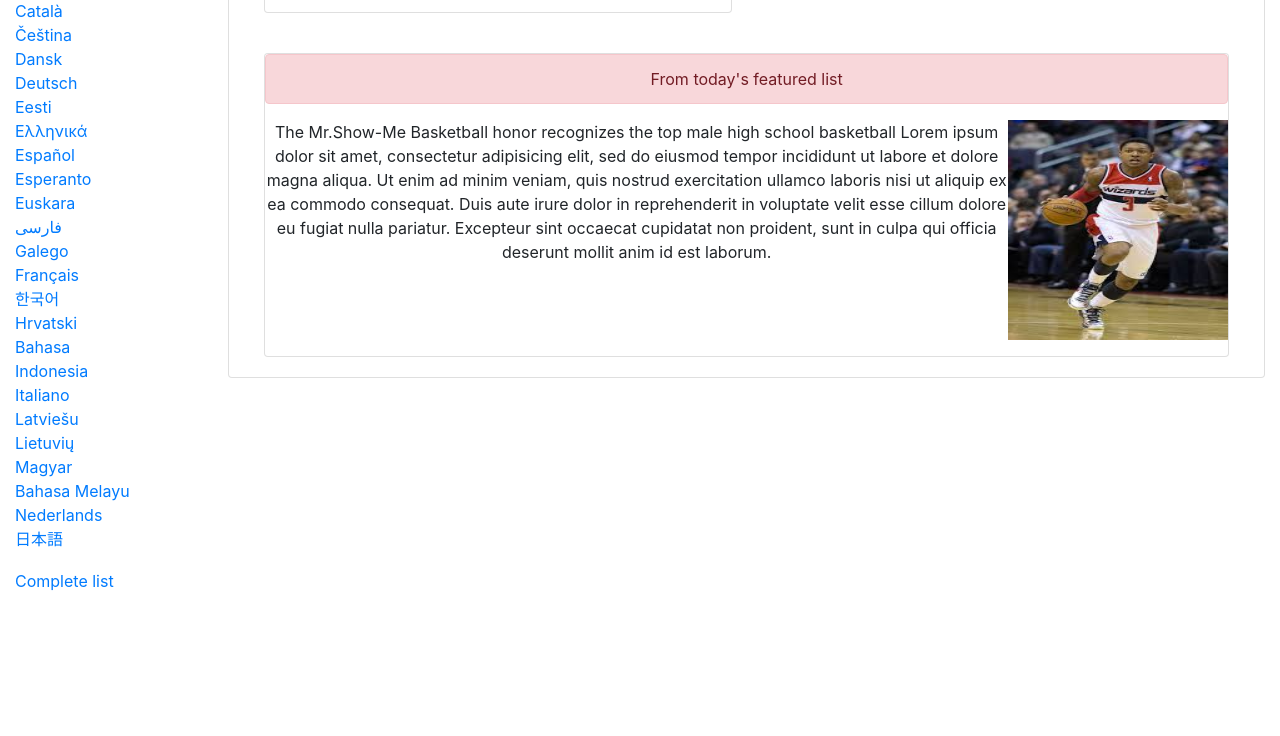
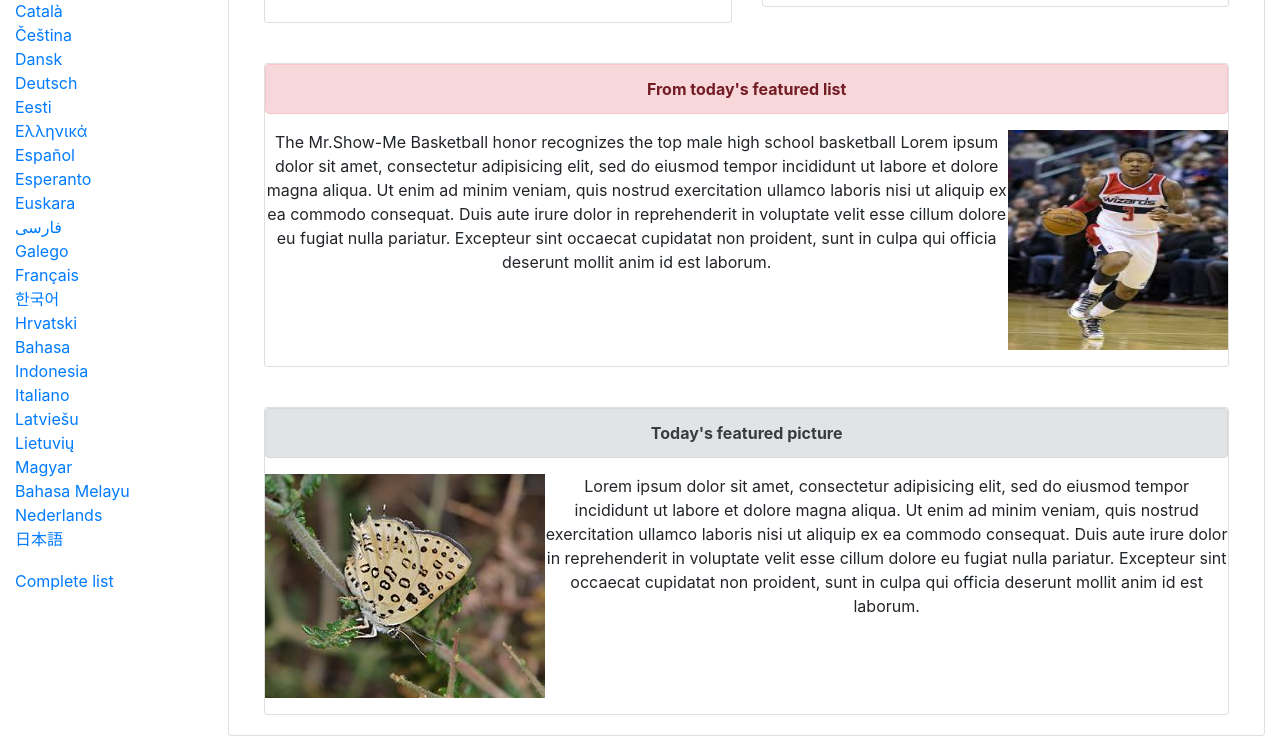
Before and after one commit to briananointed/wikipedia-clone, a plain HTML site: page index.html in a window 1280 px wide. Shown: the part 1157-1893 px from the top of the page. Before the commit the page ends 1750 px from the top, so only its background shows below. Drawn offline with Linux system fonts and the light colour scheme.

Commit message:
make final changes

```diff
--- a/index.html
+++ b/index.html
@@ -1,6 +1,7 @@
 <!DOCTYPE html>
 <html>
   <head>
+    <link rel="shortcut icon" href="images/icon.jpeg" type="image/jpeg">
     <link href="css/bootstrap.css" rel="stylesheet" type="text/css" media="all">
     <title></title>
   </head>
@@ -42,7 +43,7 @@
                   <a class="nav-viewhistory" href="#">View history</a>
                 </li>
                 <li class="social pull-right">
-                  <a> <input type="text" name="Search Wikipedia" title="Search Wikipedia"></a>
+                  <a> <input type="text" name="Search Wikipedia" title="Search Wikipedia"><span class="glyphicon glyphicon-search" aria-hidden="true"></span></a>
                 </li>
               </ul>
           </div>
@@ -51,7 +52,7 @@
               <div class="card">
                 <div class="row">
                 <div class="col">
-                  <h5 class="card-title">Welcome to Wikipedia,</h5>
+                  <h4 class="card-title">Welcome to <a href="#">Wikipedia</a>,</h4>
                   the <a href="#">free encyclopedia</a> that <a href="#">anyone can edit.</a>
                   <a href="#">5,696,863</a> articles in <a href="#">English</a>
                 </div>
@@ -143,15 +144,29 @@
               <div class="col">
                 <div class="card">
                   <div class="alert alert-danger" role="alert">
-                    From today's featured list
+                    <b>From today's featured list</b>
                   </div>
-                    <p><img src="images/image3.jpg" alt="basketball" width="220px" height="220px" align="right" caption="Bradley Beal">The Mr.Show-Me Basketball honor recognizes the top male high school basketball
+                    <p><img src="images/image3.jpg" alt="basketball" width="220px" height="220px" align="right">The Mr.Show-Me Basketball honor recognizes the top male high school basketball
                     Lorem ipsum dolor sit amet, consectetur adipisicing elit, sed do eiusmod tempor incididunt ut labore et dolore magna aliqua. Ut enim ad minim veniam, quis nostrud exercitation ullamco laboris nisi ut aliquip ex ea commodo consequat. Duis aute irure dolor in reprehenderit in voluptate velit esse cillum dolore eu fugiat nulla pariatur. Excepteur sint occaecat cupidatat non proident, sunt in culpa qui officia deserunt mollit anim id est laborum.</p>
                   </div>
                 </div>
               </div>
             </div>
           </div>
+          <div class="card-body">
+            <div class="container">
+              <div class="row">
+              <div class="col">
+                <div class="card">
+                  <div class="alert alert-secondary" role="alert">
+                    <b>Today's featured picture</b>
+                  </div>
+                  <p><img src="images/image4.jpg" alt="image" align="left">Lorem ipsum dolor sit amet, consectetur adipisicing elit, sed do eiusmod tempor incididunt ut labore et dolore magna aliqua. Ut enim ad minim veniam, quis nostrud exercitation ullamco laboris nisi ut aliquip ex ea commodo consequat. Duis aute irure dolor in reprehenderit in voluptate velit esse cillum dolore eu fugiat nulla pariatur. Excepteur sint occaecat cupidatat non proident, sunt in culpa qui officia deserunt mollit anim id est laborum.</p>
+                </div>
+              </div>
+            </div>
+          </div>
+        </div>
         </div>
           </div>
         </div>
```
Also changed, not shown: images/icon.jpeg (added).
